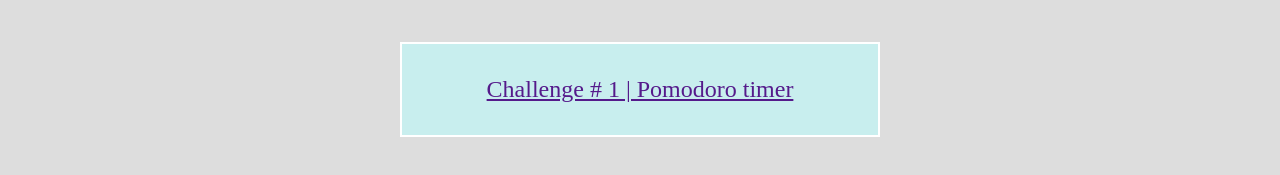
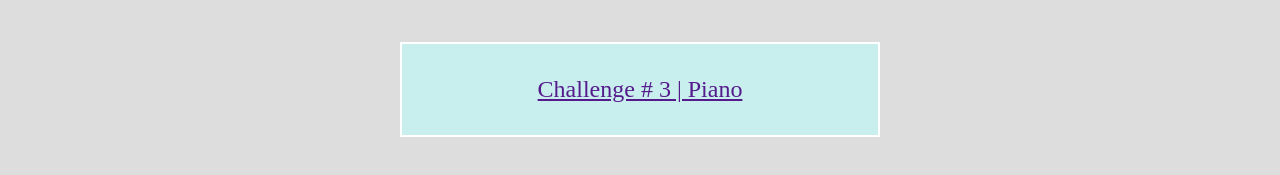
Before and after one commit to Shouryamup/caw-javascript-challenges, a plain HTML site: page index.html in a window 1280 px wide. Shown: the part 355-530 px from the top of the page. Drawn offline with Linux system fonts and the light colour scheme.

Commit message:
updated link in index file

```diff
--- a/index.html
+++ b/index.html
@@ -20,7 +20,7 @@
 <!-- <div class="all-links"> -->
 <div class ="all-links">
     <div class="links">
-        <a href="">Challenge # 1 | Pomodoro timer</a>
+        <a href="">Challenge # 3 | Piano</a>
     </div>
         <!-- <div class="links">
             <a href=" ">Challenge  2 </a>
```
